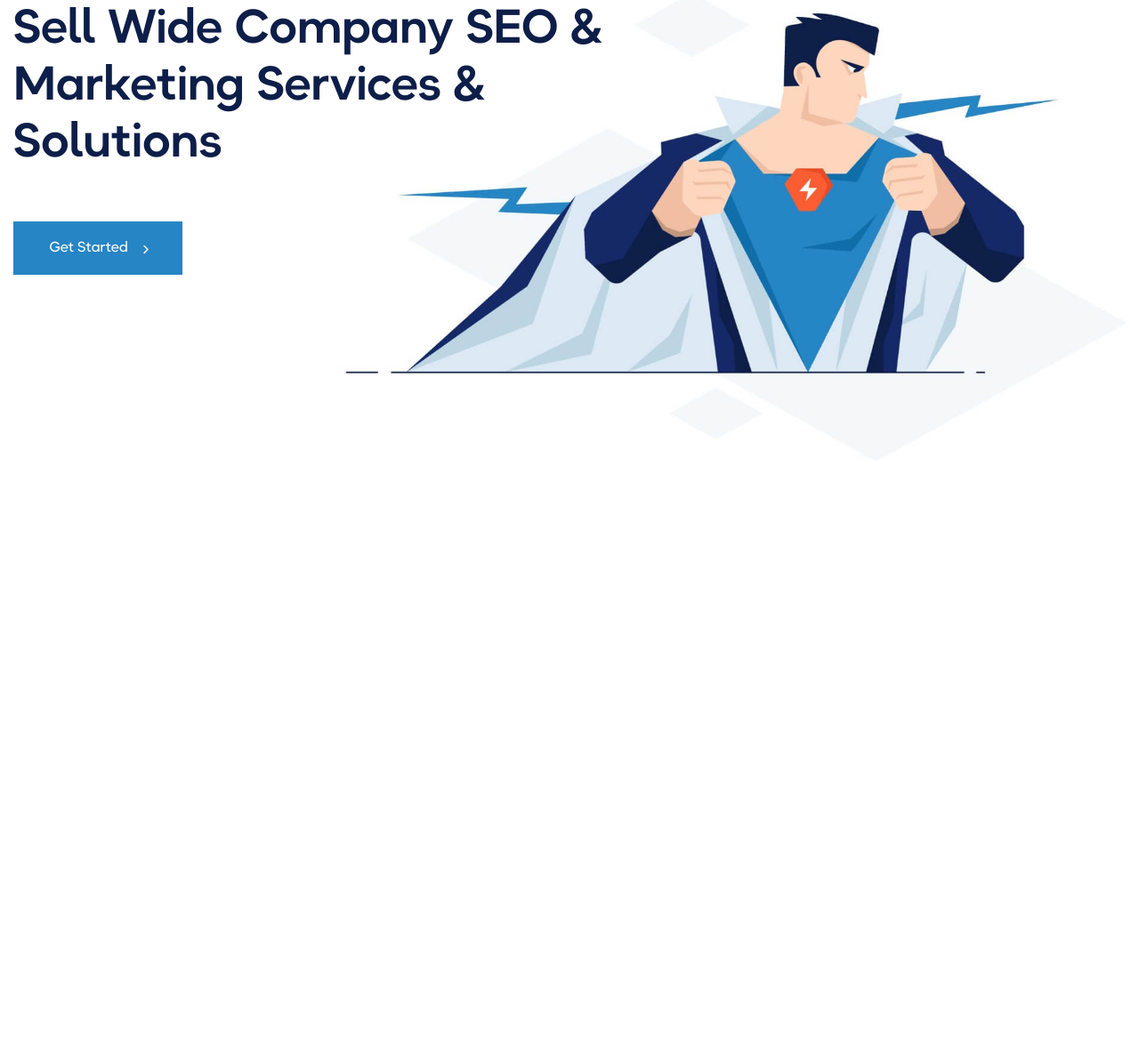
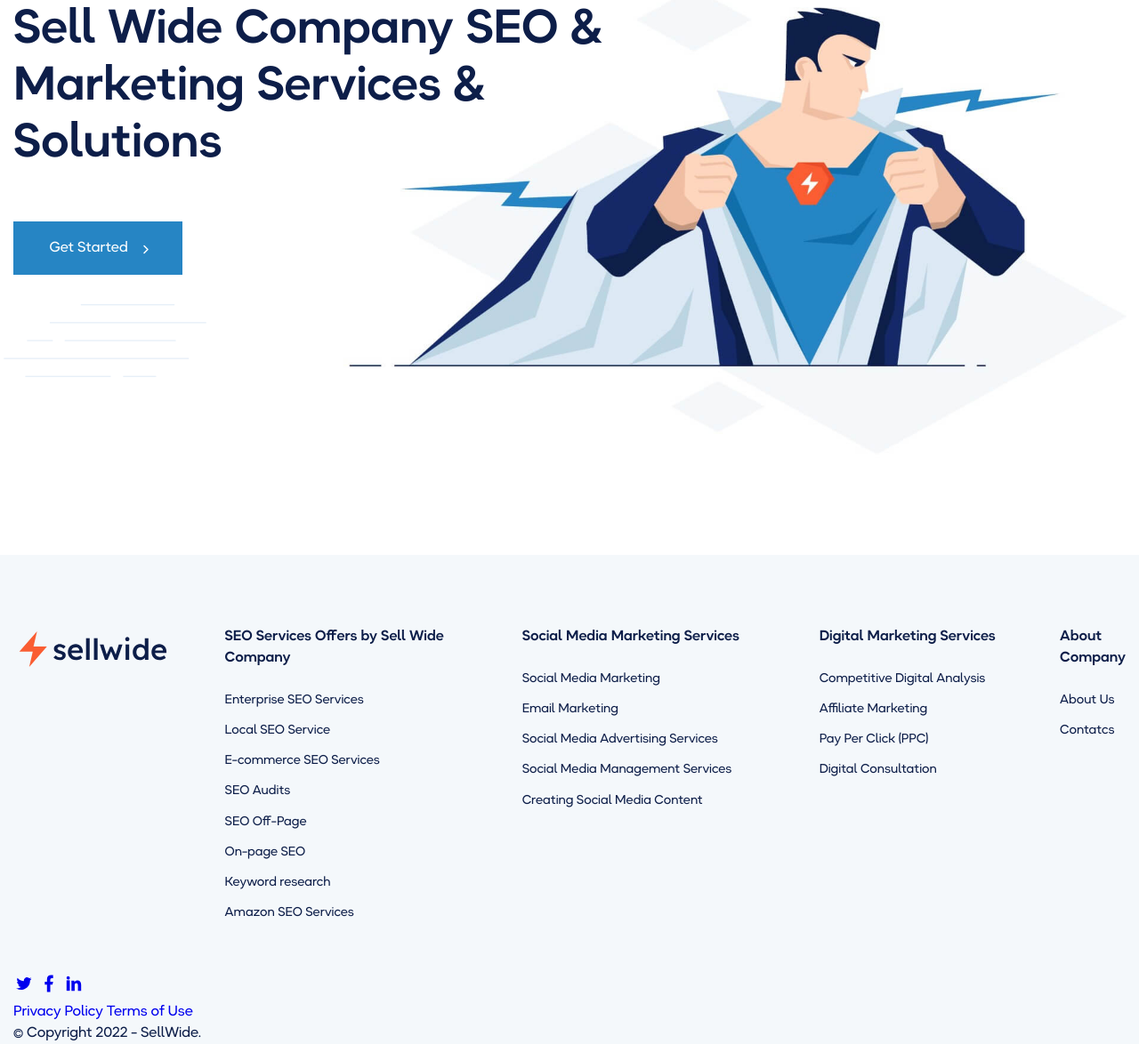
Before and after one commit to BakaySerg/sellwide, a website: page app/index.html in a window 1280 px wide. Shown: the part 181-1355 px from the top of the page at 89% size. Before the commit the page ends 805 px from the top, so only its background shows below. Drawn offline with nearby package versions, Linux system fonts and the light colour scheme; files that its build step writes are made by us from their sources; files whose address does not match are found by name.

Commit message:
footer - 30 %

```diff
--- a/app/index.html
+++ b/app/index.html
@@ -87,6 +87,68 @@
 
 	</div><!-- /wrapper -->
 	<!-- footer -->
+	<footer class="footer">
+		<div class="container footer__top">
+			<div class="footer__logo">
+				<a class="logo__link" href="index.html">
+					<img src="img/general/logo.svg" alt="logo" width="180" height="52">
+				</a>
+			</div>
+			<div class="footer__nav">
+				<h4 class="h5">SEO Services Offers by Sell Wide Company</h4>
+				<nav>
+					<a href=".html">Enterprise SEO Services</a>
+					<a href=".html">Local SEO Service</a>
+					<a href=".html">E-commerce SEO Services</a>
+					<a href=".html">SEO Audits</a>
+					<a href=".html">SEO Off-Page</a>
+					<a href=".html">On-page SEO</a>
+					<a href=".html">Keyword research</a>
+					<a href=".html">Amazon SEO Services</a>
+				</nav>
+			</div>
+			<div class="footer__nav">
+				<h4 class="h5">Social Media Marketing&nbsp;Services</h4>
+				<nav>
+					<a href=".html">Social Media Marketing</a>
+					<a href=".html">Email Marketing</a>
+					<a href=".html">Social Media Advertising Services</a>
+					<a href=".html">Social Media Management Services</a>
+					<a href=".html">Creating Social Media Content</a>
+				</nav>
+			</div>
+			<div class="footer__nav">
+				<h4 class="h5">Digital Marketing Services</h4>
+				<nav>
+					<a href=".html">Competitive Digital Analysis</a>
+					<a href=".html">Affiliate Marketing</a>
+					<a href=".html">Pay Per Click (PPC)</a>
+					<a href=".html">Digital Consultation</a>
+				</nav>
+			</div>
+			<div class="footer__nav">
+				<h4 class="h5">About <br>Company</h4>
+				<nav>
+					<a href=".html">About Us</a>
+					<a href=".html">Contatcs</a>
+				</nav>
+			</div>
+		</div>
+		<div class="container footer__bottom">
+			<div class="footer__soc">
+				<nav class="soc">
+					<a href="#"><svg class="icon icon--soc" viewBox="0 0 32 32"><use xlink:href="#i-tw"/></svg></a>
+					<a href="#"><svg class="icon icon--soc" viewBox="0 0 32 32"><use xlink:href="#i-fb"/></svg></a>
+					<a href="#"><svg class="icon icon--soc" viewBox="0 0 32 32"><use xlink:href="#i-in"/></svg></a>
+				</nav>
+			</div>
+			<nav class="footer__b-nav">
+				<a href=".html">Privacy Policy</a>
+				<a href=".html">Terms of Use</a>
+			</nav>
+			<div class="footer__copy unim">© Copyright 2022 - SellWide.</div>
+		</div>
+	</footer>
 
 	<script src="js/main.js"></script>
 </body>
--- a/src/scss/base/_typography.scss
+++ b/src/scss/base/_typography.scss
@@ -16,4 +16,13 @@
 	font-weight: 600;
 	line-height: 1.2;
 	margin-bottom: 1em;
+	@media (max-width: 1100px){
+		font-size: em(56);
+	}
+	@media (max-width: 991px){
+		font-size: em(44);
+	}
+	@media (max-width: 700px){
+		font-size: em(38);
+	}
 }
--- a/src/scss/components/_buttons.scss
+++ b/src/scss/components/_buttons.scss
@@ -44,6 +44,10 @@
 			height: 50px;
 			min-width: 180px;
 		}
+		@media (max-width: 400px){
+			height: 46px;
+			min-width: 170px;
+		}
 	}
 	&--lg {
 		min-width: 230px;
--- a/src/scss/layout/_footer.scss
+++ b/src/scss/layout/_footer.scss
@@ -0,0 +1,31 @@
+.footer {
+	background-color: $bg-muted;
+	&__top {
+		padding-top: 5em;
+		padding-bottom: 3em;
+		display: grid;
+		grid-auto-flow: column;
+		grid-template-columns: 180px 1fr 1fr .77fr;
+		gap: 3.6em;
+	}
+	&__nav {
+		.h5 {
+			margin-bottom: 1.3em;
+		}
+		a {
+			display: block;
+			width: fit-content;
+			color: inherit;
+			font-size: em(16);
+			padding: .3em 0;
+			margin-bottom: .3em;
+			@media (max-width: 1100px){
+				line-height: 1.3;
+				margin-bottom: .4em;
+			}
+			&:hover {
+				color: $blue;
+			}
+		}
+	}
+}
--- a/src/scss/layout/_header.scss
+++ b/src/scss/layout/_header.scss
@@ -175,7 +175,7 @@
 .header--open {
 	.btn--menu {
 		.icon--close {
-			transform: translate(-50%, -50%) scale(1.3);
+			transform: translate(-50%, -50%) scale(1.1);
 			opacity: 1;
 			color: $blue;
 		}
--- a/src/scss/layout/_intro.scss
+++ b/src/scss/layout/_intro.scss
@@ -16,15 +16,33 @@
 		min-height: 90vmin;
 		padding-top: 4em;
 		padding-bottom: 4em;
+		&:before {
+			width: 69.7%;
+			padding-bottom: 42.2%;
+			right: 1%;
+			top: 0;
+		}
 		@media (max-width: 1440px){
 			padding-top: 3em;
 			padding-bottom: 3em;
+			&:before {
+				top: 10%;
+			}
 		}
-		&:before {
-			width: 70%;
-			height: 97%;
-			right: 1%;
-			top: 0;
+		@media (max-width: 1100px){
+			&:before {
+				top: 33%;
+			}
+		}
+		@media (max-width: 700px){
+			padding-bottom: 15em;
+			&:before {
+				top: auto;
+				bottom: 0;
+				width: 85%;
+				right: 0;
+				padding-bottom: 59%;
+			}
 		}
 	}
 }
@@ -40,4 +58,29 @@
 			}
 		}
 	}
+	&__cta {
+		position: relative;
+		width: fit-content;
+		@media (min-width: 768px){
+			&::after {
+				content: '';
+				position: absolute;
+				top: 141%;
+				left: -65%;
+				width: 178%;
+				padding-bottom: 77%;
+				background-image: url(../img/general/bg-lines.svg);
+				background-repeat: no-repeat;
+				background-size: contain;
+				background-position: center;
+			}
+		}
+		@media (max-width: 1440px){
+			&::after {
+				width: 120%;
+				left: -6%;
+				top: 102%;
+			}
+		}
+	}
 }
```
Also changed, not shown: src/include/footer.html (+62 -0 lines).
